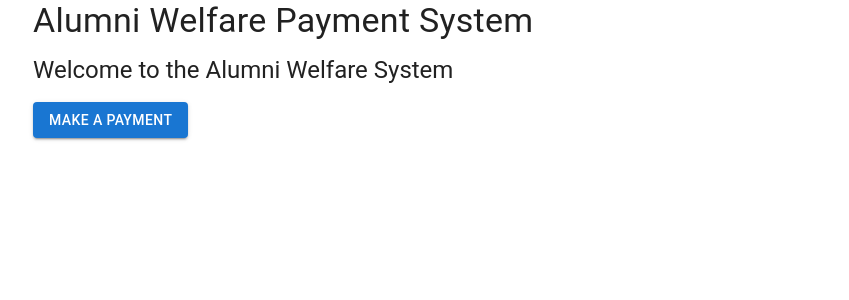
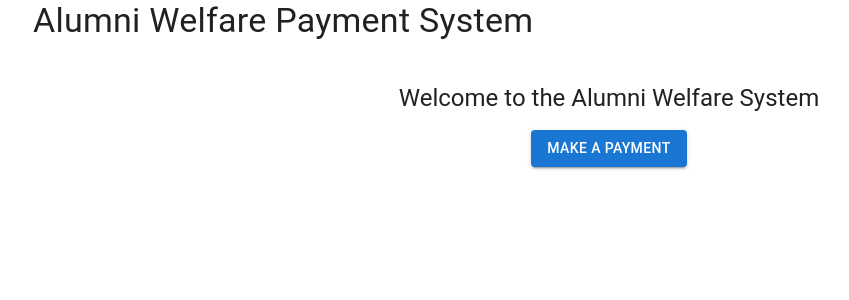
Before and after one commit to TgkCapture/alumni-welfare, a React (Create React App) app in the folder frontend/frontend/: page / in a window 1280 px wide. Shown: the top 300 px of the page, without its empty margins (31-880 px from the left). Built offline with nearby package versions, Linux system fonts and the light colour scheme.

Commit message:
FEAT: update to Dashboard

```diff
--- a/frontend/frontend/src/pages/Dashboard.js
+++ b/frontend/frontend/src/pages/Dashboard.js
@@ -1,17 +1,24 @@
 import React from "react";
-import { Button, Typography } from "@mui/material";
+import { Button, Typography, Container, Box } from "@mui/material";
 import { useNavigate } from "react-router-dom";
 
 function Dashboard() {
   const navigate = useNavigate();
 
   return (
-    <div>
-      <Typography variant="h5">Welcome to the Alumni Welfare System</Typography>
-      <Button variant="contained" color="primary" onClick={() => navigate("/payment")} sx={{ mt: 2 }}>
-        Make a Payment
-      </Button>
-    </div>
+    <Container maxWidth="sm">
+      <Box sx={{ mt: 5, textAlign: "center" }}>
+        <Typography variant="h5">Welcome to the Alumni Welfare System</Typography>
+        <Button
+          variant="contained"
+          color="primary"
+          onClick={() => navigate("/payment")}
+          sx={{ mt: 2 }}
+        >
+          Make a Payment
+        </Button>
+      </Box>
+    </Container>
   );
 }
 
```
